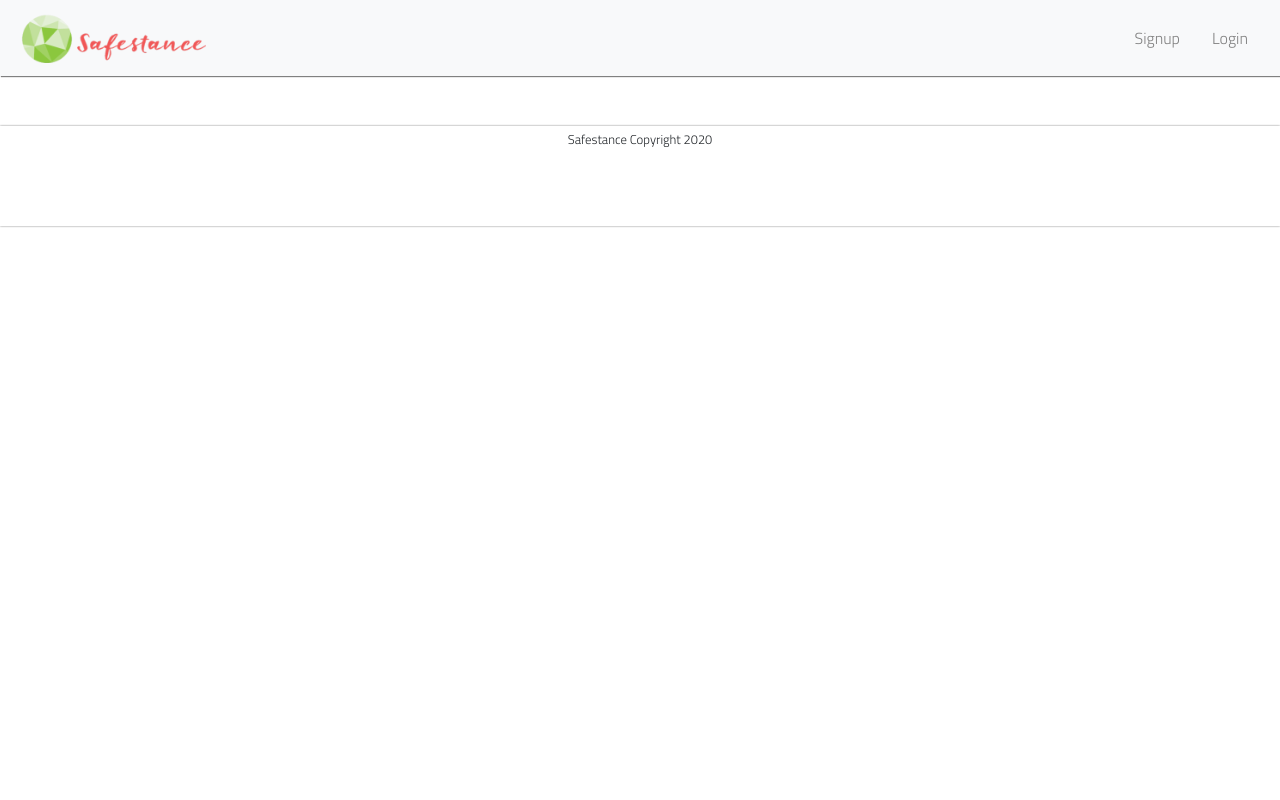
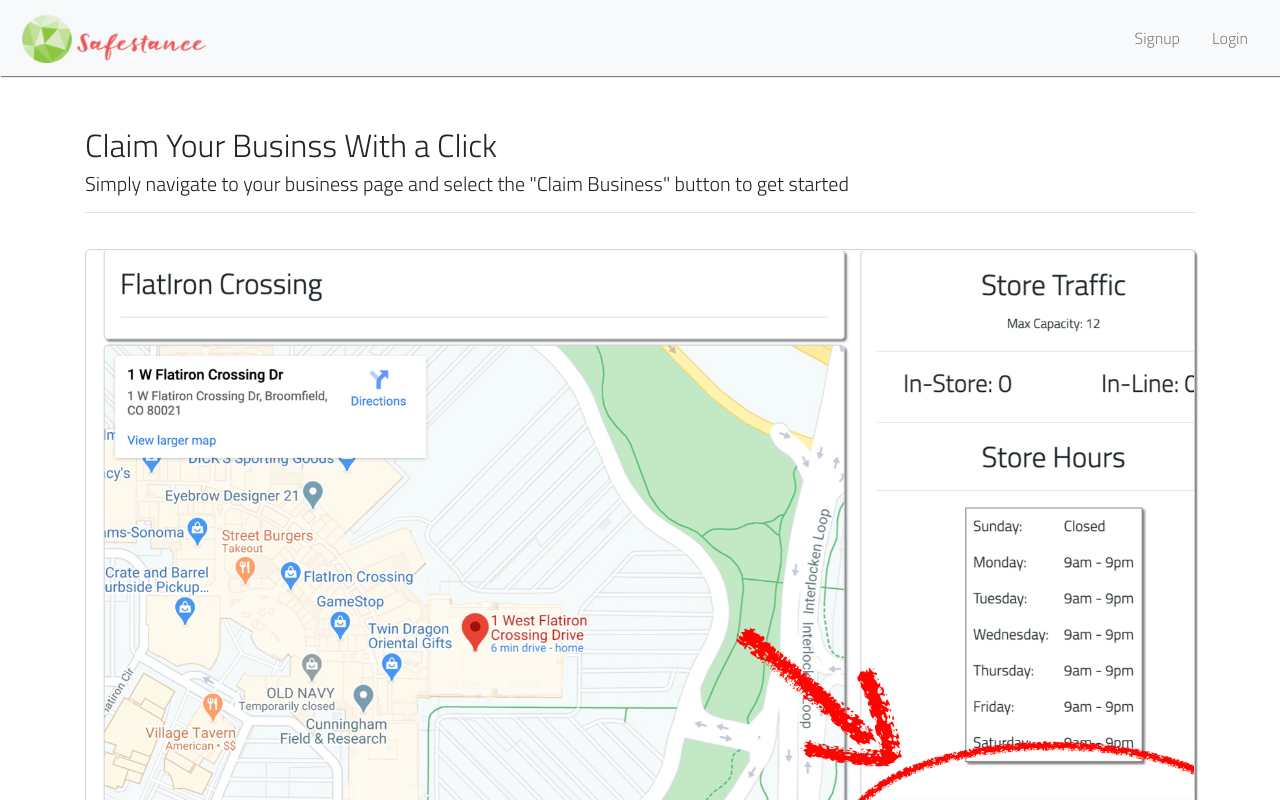
Before and after one commit to team-the-danelygons/Project-3, a React (Create React App) app in the folder client/: page /claim in a window 1280 px wide. Shown: the top 800 px of the page. Built offline with nearby package versions, Linux system fonts and the light colour scheme.

Commit message:
Added claim info page

```diff
--- a/client/src/App.js
+++ b/client/src/App.js
@@ -13,7 +13,7 @@ import NavBar from "./components/NavBar/NavBar"
 import Footer from "./components/Footer/Footer";
 import Home from "./components/pages/Home/Home";
 import Business from "./components/pages/Business/Business";
-// import Claim from "./components/pages/Claim/Claim";
+import Claim from "./components/pages/Claim/Claim";
 import Signup from "./components/pages/Signup/Signup";
 import Login from "./components/pages/Login/Login";
 import Results from "./components/pages/Results/Results";
@@ -144,7 +144,7 @@ class App extends Component {
             </Route> */}
 
             <Route path="/business/:id" component={Business} />
-            {/* <Route path="/claim" component={Claim} /> */}
+            <Route path="/claim" component={Claim} />
             <Route path="/results">
               <Results searchQuery={this.state.query} updateSearchQuery = {this.updateSearchQuery}  results={this.state.results} loadBiz={this.loadBiz} />
             </Route>
--- a/client/src/components/pages/Claim/Claim.js
+++ b/client/src/components/pages/Claim/Claim.js
@@ -1,165 +1,37 @@
-// import React, { Component } from "react";
-// import "./claim.css";
-// import axios from 'axios';
+import React, { Component } from "react";
+import "./claim.css";
 
-// // import API from "../../../utils/API";
+// import API from "../../../utils/API";
 
-// class Claim extends Component {
-//   constructor() {
-//     super();
-//     this.state = {
-//       name: "",
-//       email: "",
-//       bizname: "",
-//       address: "",
-//       tin: "",
-//       message: "",
-//     };
-//   }
+class Claim extends Component {
+  constructor() {
+    super();
+    this.state = {};
+  }
 
-//   componentDidMount() {}
+  componentDidMount() {}
 
-//   resetForm() {
-//     this.setState({
-//       name: "",
-//       email: "",
-//       bizname: "",
-//       address: "",
-//       tin: "",
-//       message: "",
-//     });
-//   }
+  render() {
+    return (
 
-//   handleSubmit(e){
-//     e.preventDefault();
-//     axios({
-//       method: "POST",
-//       url:"/send",
-//       data:  this.state
-//     }).then((response)=>{
-//       if (response.data.status === 'success'){
-//         alert("Message Sent.");
-//         this.resetForm()
-//       }else if(response.data.status === 'fail'){
-//         alert("Message failed to send.")
-//       }
-//     })
-//   }
+      <>
+       <div className="container">
+       <div className="row">
+            <div className="col-lg-12" id="header-text">
+              <h2>Claim Your Businss With a Click</h2>
 
-//   onNameChange(event) {
-//     this.setState({ name: event.target.value });
-//   }
+              <h5>
+                Simply navigate to your business page and select the "Claim Business" button to get started
+              </h5>
+              <hr></hr>
+            </div>
+          </div>
 
-//   onEmailChange(event) {
-//     this.setState({ email: event.target.value });
-//   }
+          <div className="jumbotron" id="jumbo-claim"></div>
+        </div>
+      </>
+    );
+  }
+}
 
-//   onBizNameChange(event) {
-//     this.setState({ bizname: event.target.value });
-//   }
-
-//   onAddressChange(event) {
-//     this.setState({ address: event.target.value });
-//   }
-
-//   onTinChange(event) {
-//     this.setState({ tin: event.target.value });
-//   }
-
-//   onMessageChange(event) {
-//     this.setState({ message: event.target.value });
-//   }
-
-//   render() {
-//     return (
-//       <div id="form-back">
-//         <div className="container">
-//           <div className="row h-100 justify-content-center align-items-center text-black">
-//             <div className="col-10 col-md-8 col-lg-6" id="form-bc">
-//               <form
-//                 className="form-example"
-//                 action=""
-//                 id="form-title"
-//                 onSubmit={this.handleSubmit.bind(this)}
-//                 method="POST"
-//               >
-//                 <h1>Take control of your business</h1>
-//                 <hr></hr>
-//                 <p className="description">
-//                   Provide your business info and flag discrepencies for review
-//                 </p>
-//                 <div className="form-group row" id="signup-form">
-//                   <div className="col-sm-12">
-//                     <input
-//                       type="text"
-//                       id="name"
-//                       value={this.state.name}
-//                       onChange={this.onNameChange.bind(this)}
-//                       placeholder="Your Name"
-//                     ></input>
-//                   </div>
-//                   <div className="col-sm-12">
-//                     <input
-//                       type="email"
-//                       value={this.state.email}
-//                       onChange={this.onEmailChange.bind(this)}
-//                       id="email"
-//                       placeholder="Email"
-//                     ></input>
-//                   </div>
-//                   <div className="col-sm-12">
-//                     <input
-//                       type="text"
-//                       value={this.state.bizname}
-//                       onChange={this.onBizNameChange.bind(this)}
-//                       id="bizname"
-//                       placeholder="Enter you business name"
-//                     ></input>
-//                   </div>
-//                   <div className="col-sm-12">
-//                     <input
-//                       type="text"
-//                       value={this.state.address}
-//                       onChange={this.onAddressChange.bind(this)}
-//                       id="address"
-//                       placeholder="Enter your business address"
-//                     ></input>
-//                   </div>
-//                   <div className="col-sm-12">
-//                     <input
-//                       type="text"
-//                       value={this.state.tin}
-//                       onChange={this.onTinChange.bind(this)}
-//                       id="tin"
-//                       placeholder="Enter your tax identification number"
-//                     ></input>
-//                   </div>
-//                   <div className="col-sm-12">
-//                     <textarea
-//                       value={this.state.message}
-//                       onChange={this.onMessageChange.bind(this)}
-//                       id="TITLE"
-//                       placeholder="Describe the data discrepency you'd like to flag for review..."
-//                       row="15"
-//                     ></textarea>
-
-//                     <button
-//                       type="submit"
-//                       className="btn btn-md btn-block"
-//                       id="help-btn"
-//                       // onClick={this.handleSubmit}
-//                     >
-//                       Submit for review
-//                     </button>
-//                   </div>
-//                 </div>
-//               </form>
-//             </div>
-//           </div>
-//         </div>
-//       </div>
-//     );
-//   }
-// }
-
-// export default Claim;
+export default Claim;
--- a/client/src/components/pages/Claim/claim.css
+++ b/client/src/components/pages/Claim/claim.css
@@ -1,10 +1,15 @@
-/* #form-back {
-    background-color: white !important;
-    background-image: url(../../../assets/images/store.jpg);
-    background-position: center;
-   background-repeat: no-repeat;
-   background-size: 100rem;
-} */
+#jumbo-claim {
+    background-image: url(../../../assets/images/claimpage.jpeg) !important;
+    background-size: cover;
+    background-repeat: no-repeat;
+    height: 700px;
+    margin-top: 20px !important;
+    box-shadow: 2px 2px 2px gray;
+    border-style: solid;
+    border-width: 1px;
+    border-color: lightgray;
+    border-radius: 5px;
+}
 
 input {
 width: 100%
```
Also changed, not shown: client/src/assets/images/claimpage.jpeg (added).
